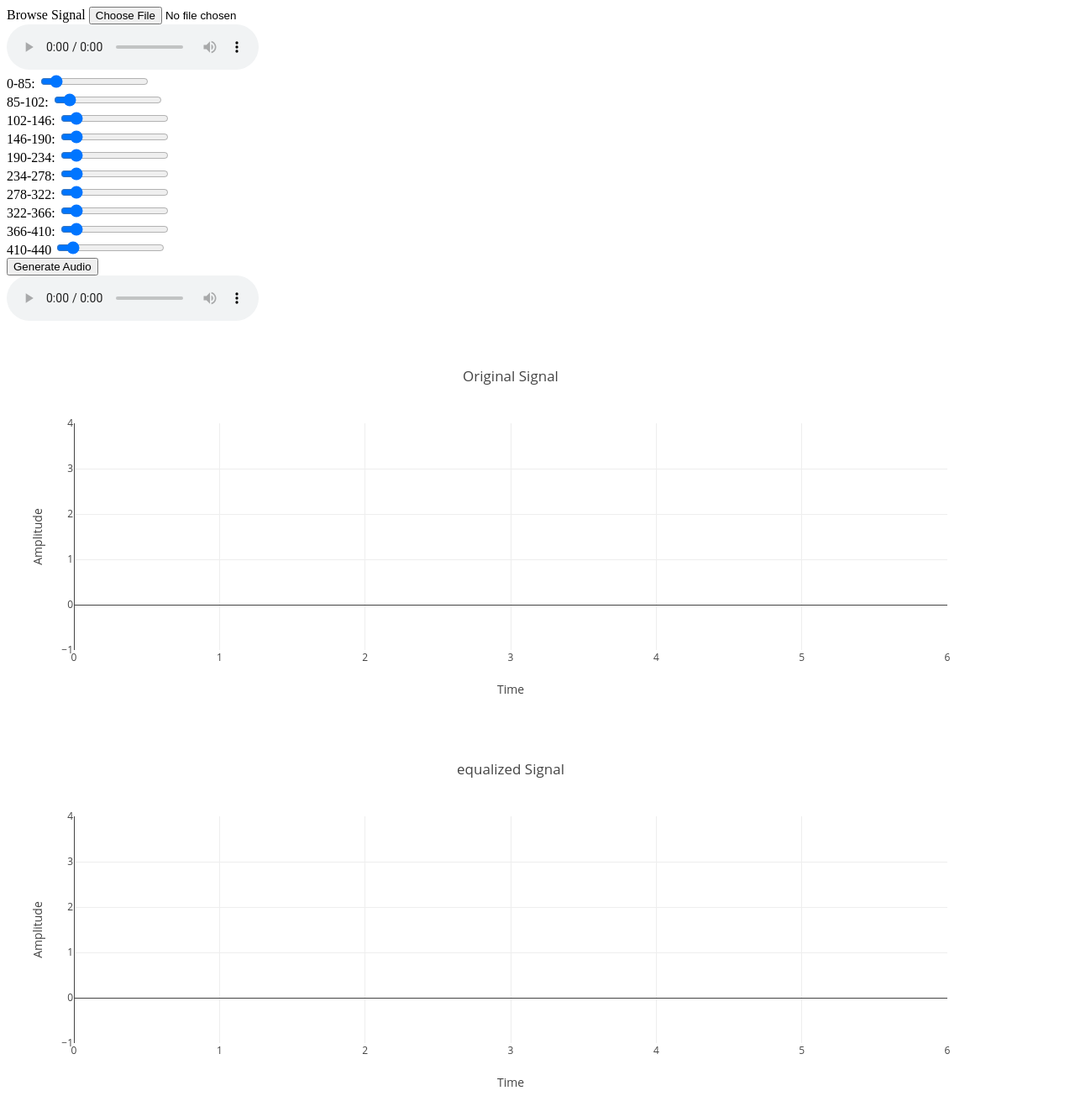
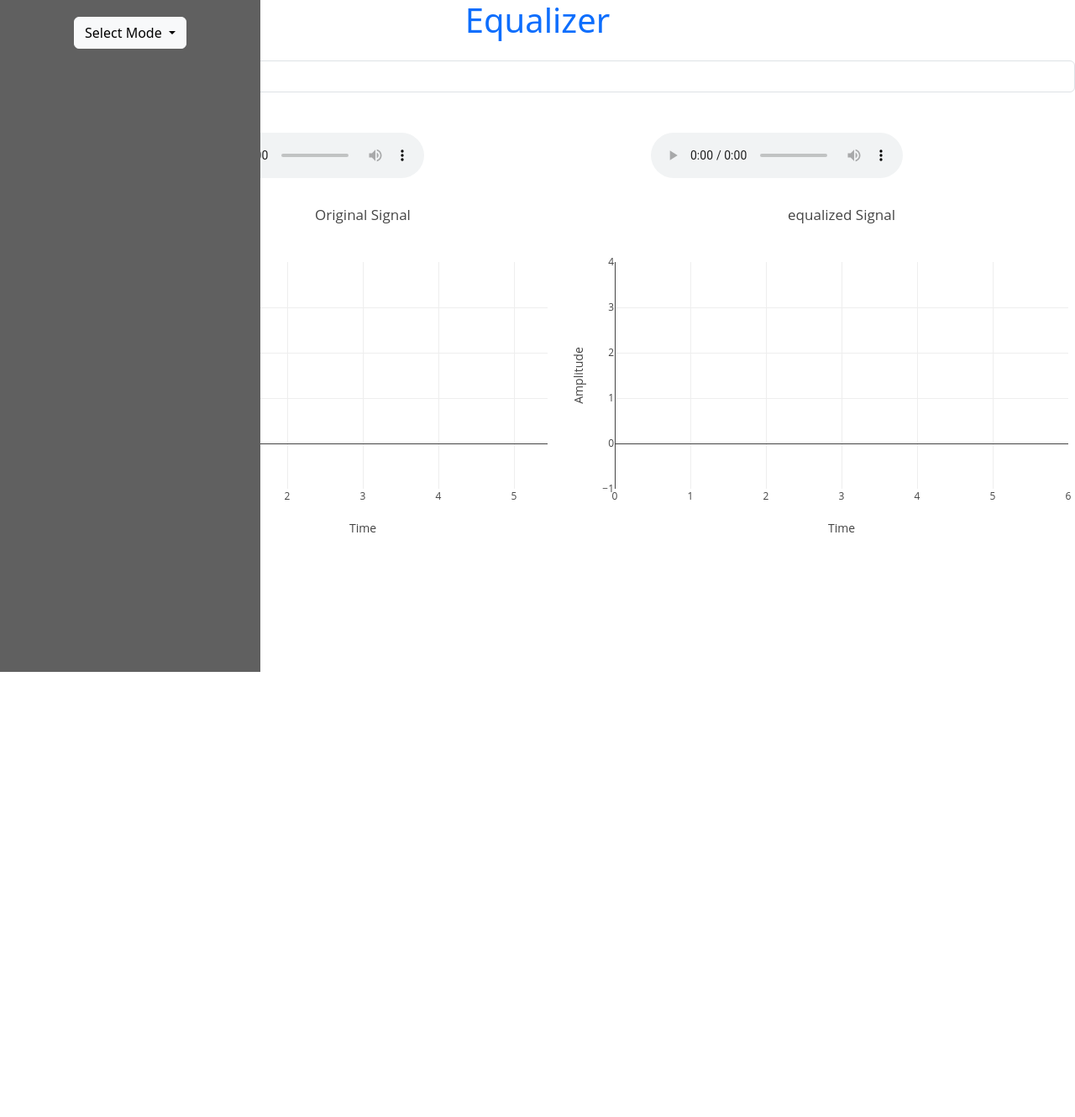
Before and after one commit to Bahey1200022/Sound-equalizer, a Flask app: page / in a window 1280 px wide; the page is wider, and only the part inside the window is pictured. Shown: that part at 84% size. After the commit the page ends 800 px from the top of that part, so only its background shows below. Run offline with Flask 3, Linux system fonts and the light colour scheme; some libraries are stand-ins or nearby versions.

Commit message:
Adding Static changes

```diff
--- a/static/js/logic.js
+++ b/static/js/logic.js
@@ -9,15 +9,60 @@ const img2 = document.getElementById('img2');//html for specto 2
 var audioElement = document.getElementById("audioPlayer2");
 
 
+///////////////////////////////////////USER INTERFACE//////////////////////////////////////////////////////////
+
+const dropdownMenu = document.getElementById("dropdownMenu2");
+const options = dropdownMenu.getElementsByTagName("button");
+const selectedOption = document.getElementById("selected-option");
+const frequencyRangeBtn = document.getElementById('frequency-range-btn');
+const musicalInstrumentsBtn = document.getElementById('musical-instruments-btn');
+const vowelsBtn = document.getElementById('vowels-btn');
+const medicalBtn = document.getElementById('medical-btn');
+const generateBtn = document.getElementById('change');
+
+
+
+
+frequencyRangeBtn.addEventListener('click', () => {
+  dropdownMenu.innerText = "Frequency Range";
+  document.getElementById("sliders_1").style.display = "block";
+  generateBtn.style.display = "block";
+});
+
+musicalInstrumentsBtn.addEventListener('click', () => {
+  dropdownMenu.innerText = "Musical Instruments";
+  generateBtn.style.display = "block";
+  document.getElementById("sliders_1").style.display = "none";
+});
+
+vowelsBtn.addEventListener('click', () => {
+  dropdownMenu.innerText = "Vowels";
+  generateBtn.style.display = "block";
+  document.getElementById("sliders_1").style.display = "none";
+});
+
+medicalBtn.addEventListener('click', () => {
+  dropdownMenu.innerText = "Medical";
+  generateBtn.style.display = "block";
+  document.getElementById("sliders_1").style.display = "none";
+});
+
+
+
+
+
+
+
+
 ///////////////////////////////PLOTS/////////////////////////////////////////////////
-const layout = { title: 'Original Signal', yaxis: { title: 'Amplitude', fixedrange: true }, xaxis: { title: 'Time', fixedrange: true, rangemode: 'tozero'}, width : 1200 }; // fixedrange -> No pan when there is no signal
+const layout = { title: 'Original Signal', yaxis: { title: 'Amplitude', fixedrange: true }, xaxis: { title: 'Time', fixedrange: true, rangemode: 'tozero'}, width : 700 }; // fixedrange -> No pan when there is no signal
 const plotDiv = document.getElementById('graph1');
 const config = {
     displayModeBar: false, //disable plotlytool bar when there is no signal
 }
 Plotly.newPlot(plotDiv, [], layout, config);
 
-const layout2 = { title: 'equalized Signal', yaxis: { title: 'Amplitude', fixedrange: true }, xaxis: { title: 'Time', fixedrange: true, rangemode: 'tozero'}, width : 1200 }; // fixedrange -> No pan when there is no signal
+const layout2 = { title: 'equalized Signal', yaxis: { title: 'Amplitude', fixedrange: true }, xaxis: { title: 'Time', fixedrange: true, rangemode: 'tozero'}, width : 700 }; // fixedrange -> No pan when there is no signal
 const plotDiv2 = document.getElementById('graph2');
 const config2 = {
     displayModeBar: false, //disable plotlytool bar when there is no signal
--- a/templates/main.html
+++ b/templates/main.html
@@ -6,21 +6,66 @@
     <script src="https://cdn.plot.ly/plotly-latest.min.js"></script>
     <script src="https://code.jquery.com/jquery-3.5.1.min.js"></script>
     <script src="https://code.jquery.com/jquery-3.6.0.min.js"></script>
+    <link
+    href="https://cdn.jsdelivr.net/npm/bootstrap@5.3.0-alpha1/dist/css/bootstrap.min.css"
+    rel="stylesheet"
+    integrity="sha384-GLhlTQ8iRABdZLl6O3oVMWSktQOp6b7In1Zl3/Jr59b6EGGoI1aFkw7cmDA6j6gD"
+    crossorigin="anonymous"
+    />
+    <script
+        src="https://cdn.jsdelivr.net/npm/bootstrap@5.3.0-alpha1/dist/js/bootstrap.bundle.min.js"
+        integrity="sha384-w76AqPfDkMBDXo30jS1Sgez6pr3x5MlQ1ZAGC+nuZB+EYdgRZgiwxhTBTkF7CXvN"
+        crossorigin="anonymous"
+    ></script>
 
     <meta name="viewport" content="width=device-width, initial-scale=1.0">
 
     <title>Signal Equalizer </title>
+    <style>
+      .sidenav {
+    height: 100%;
+    width: 310px;
+    position: fixed;
+    z-index: 1;
+    top: 0;
+    left: 0;
+    background-color: #606060;
+    overflow-x: hidden;
+    padding-top: 20px;
+  }
+
+  label{
+    color: white;
+  }
+    </style>
 
 </head>
 <body>
 
-    <label for="sig" class="file-upload-button">Browse Signal</label>
-            <input type="file"
-                   id="sig" name="signal"
-                   accept=".wav, .csv" onchange="previewAudio(this)"><br>
-                   <audio id="audioPlayer" controls>
-                  </audio><br>
-                   <label for="slider440" id="label1">0-85:</label>
+  <h1 class="text-center text-primary">Equalizer</h1>
+
+
+<div class="sidenav">
+  <div class="dropdown d-flex justify-content-center">
+    <button class="btn btn-light dropdown-toggle" type="button" id="dropdownMenu2" data-bs-toggle="dropdown" aria-expanded="false">
+      Select Mode
+    </button>
+    <ul class="dropdown-menu" aria-labelledby="dropdownMenu2">
+      <li><button class="dropdown-item" type="button" id="frequency-range-btn">Frequency Range</button></li>
+      <li><button class="dropdown-item" type="button" id="musical-instruments-btn">Musical instruments</button></li>
+      <li><button class="dropdown-item" type="button" id="vowels-btn">Vowels</button></li>
+      <li><button class="dropdown-item" type="button" id="medical-btn">Medical</button></li>
+    </ul>
+  </div>
+  <div class="d-flex justify-content-center mt-4  mb-4">
+    <input type="file" class="form-control w-10" id="sig" style="display: none;"; name="signal" accept=".wav, .csv" onchange="previewAudio(this)">
+  </div>
+
+  <div class="d-flex justify-content-center">
+    <div class="sliders_1_container"  id="sliders_1" style="display: none;">
+
+
+      <label for="slider440" id="label1">0-85:</label>&emsp;
      <input type="range" min="0"  max="10" value="1" class="slider" id="slider440"><br>
 
        <label for="slider880" id="label2">85-102:</label>
@@ -47,18 +92,63 @@
      <label for="slider10000" id="label9">366-410:</label>
 
      <input type="range" min="0"  max="10" value="1" class="slider" id="slider10000"><br>
-                   <label for="slider15000" id="label10">410-440</label>
 
+     <label for="slider15000" id="label10">410-440:</label>
      <input type="range" min="0"  max="10" value="1" class="slider" id="slider15000"><br>
-                   <button id="change">Generate Audio</button><br>
-                   <audio id="audioPlayer2" controls>
 
+    </div>
+  </div>
+
+  <div class="d-flex justify-content-center">
+    <button type="button" class="btn btn-light mt-3" id="change" style="display: none;">Generate</button>
+   </div>
+
+</div>
+
+
+<div id="freq_range_mode" class="tab">
+  <div class="d-flex justify-content-center mt-4">
+    <input type="file" class="form-control w-10" id="sig" name="signal" accept=".wav, .csv" onchange="previewAudio(this)">
+  </div>
+
+
+         <div class="container mt-5">
+          <div class="row">
+            <div class="col-6">
+              <div class="d-flex justify-content-center">
+                <audio id="audioPlayer" controls>
                 </audio><br>
-                  <div id ="spectogram"> <img id="img"/></div>
+              </div>
               <div id="graph1"></div>
-                  <div id ="spectogram2"> <img id="img2"/></div>
+              <div id="spectogram"><img id="img"/></div>
+            </div>
 
+            <div class="col-6">
+              <div class="d-flex justify-content-center">
+                <audio id="audioPlayer2" controls></audio><br>
+              </div>
                 <div id="graph2"></div>
+                <div id="spectogram2"><img id="img2"/></div>
+            </div>
+          </div>
+        </div>
+
+
+
+
+
+
+
+
+
+
+
+
+
+
+</div>
+
+
 
     <script src="../static/js/logic.js"></script>
                   </body>
```
Also changed, not shown: spectrogram.png (deleted), spectrogram2.png (deleted), 1 other file. Lines whose indentation alone changed are shown as unchanged.
